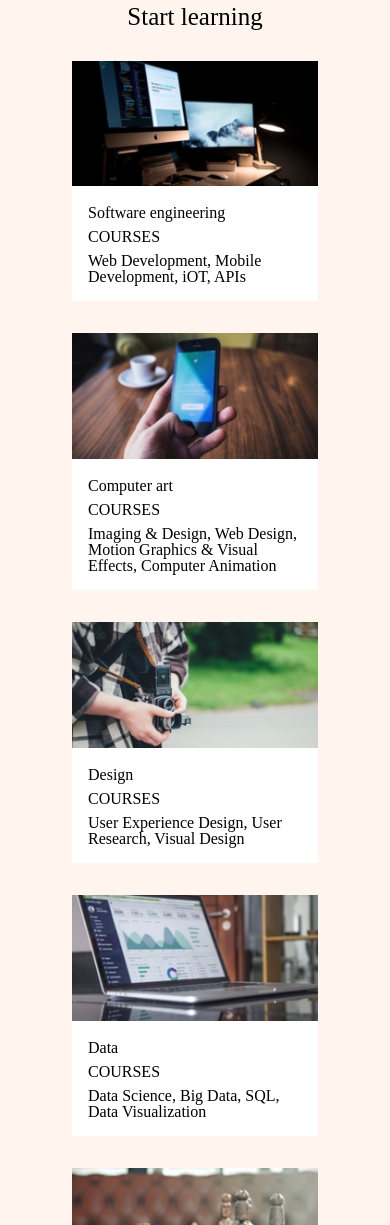
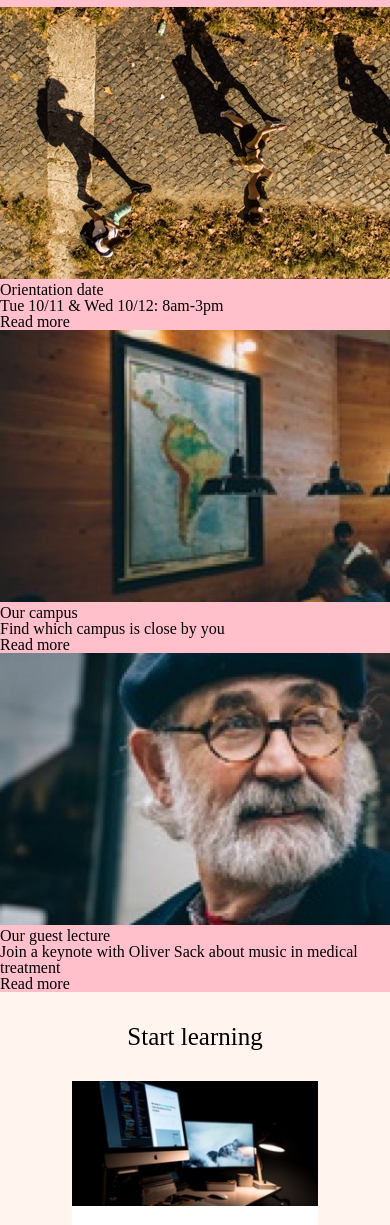
Before and after one commit to beebiology/capstone, a plain HTML site: page index.html in a window 390 px wide. Shown: the part 775-2000 px from the top of the page. Drawn offline with Linux system fonts and the light colour scheme.

Commit message:
HTML EOD Aug 19th

```diff
--- a/index.html
+++ b/index.html
@@ -21,6 +21,15 @@
                 <li>Sign In</li>
             </nav>
         </header>
+
+        <!-- MOBILE VERSION OF THE ABOVE -->
+
+        <div class="header-mobile">
+            <img src="./resources/assets/images/ic-logo.svg">
+            <img src="./resources/assets/images/ic-on-campus.svg">
+            <img src="./resources/assets/images/ic-online.svg">
+            <img src="./resources/assets/images/ic-login.svg">
+        </div>
 
         <main-content>
             <!-- BANNER WITH TWO CONTAINERS, ONE FOR AN IMG ON THE LEFT, ANOTHER FOR TWO HEADLINES AND A BUTTON ON THE RIGHT -->
@@ -77,6 +86,40 @@
                         </div>
                     </div>
                 </div>
+            </div>
+
+            <!-- MOBILE VERSION OF THE ABOVE -->
+
+            <div class="mobile-banner">
+                        <div>
+                            <img src="./resources/assets/images/information-orientation-mobile.jpg">
+                        </div>
+                        <div class="text">
+                            <h1>Orientation date</h1>
+                            <h2>Tue 10/11 & Wed 10/12: 8am-3pm</h2>
+                            <h3>Read more</h3>
+                        </div>
+                    <div class="whole">
+                        <div>
+                            <img src="./resources/assets/images/information-campus-mobile.jpg">
+                        </div>
+                        <div class="text">
+                            <h1>Our campus</h1>
+                            <h2>Find which campus is close by you</h2>
+                            <h3>Read more</h3>
+                        </div>
+                    </div>
+                    <div class="last">
+                        <div>
+                            <img src="./resources/assets/images/information-guest-lecture-mobile.jpg">
+                        </div>
+                        <div class="text">
+                            <h1>Our guest lecture</h1>
+                            <h2>Join a keynote with Oliver Sack about music in medical treatment</h2>
+                            <h3>Read more</h3>
+                        </div>
+                    </div>
+
             </div>
 
             <!-- LARGE CONTAINER WITH A HEADLINE AND THEN SIX SMALLER CONTAINERS WITH AN IMAGE AND TEXT INSIDE EACH -->
@@ -170,14 +213,18 @@
             </div>
             </div>
 
-            <footer>
-                <p class="rights">© 2016 Colmar Academy: All rights reserved</p>
-                <p>Terms</p>
-                <p>Privacy</p>
-            </footer>
+            <!-- MOBILE VERSION OF THE ABOVE -->
 
+            <video class="mobile-video" controls mute src="./resources/assets/videos/thesis.mp4"></video>
 
         </main-content>
 
     </body>
+
+         <footer>
+                <p class="rights">© 2016 Colmar Academy: All rights reserved</p>
+                <p>Terms</p>
+                <p>Privacy</p>
+        </footer>
+
 </html>
```
